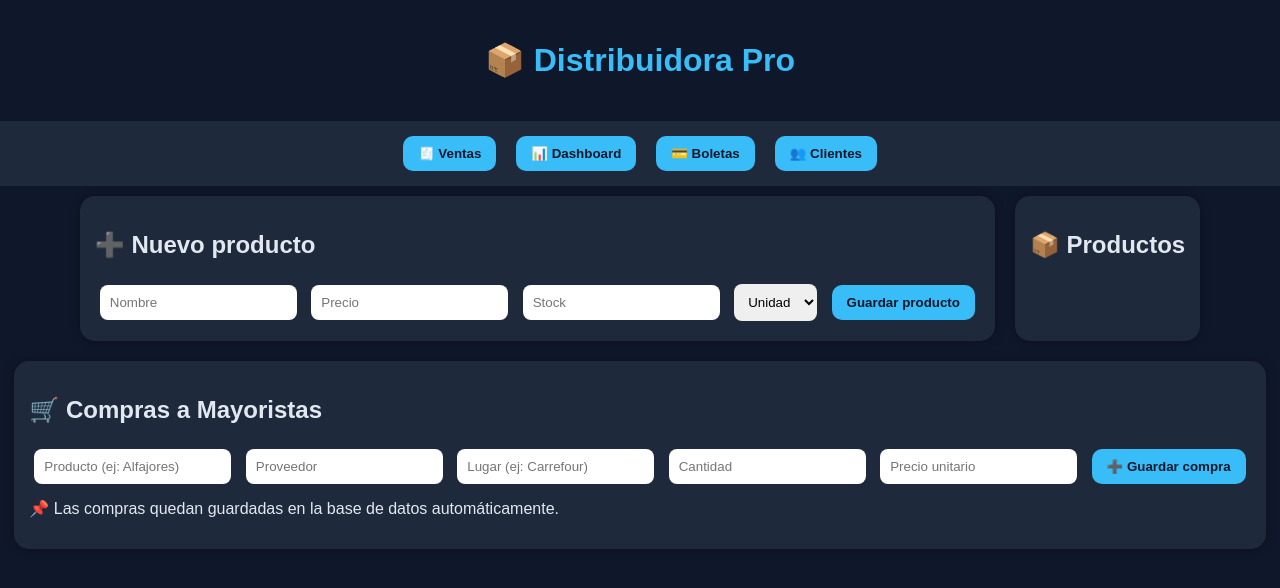
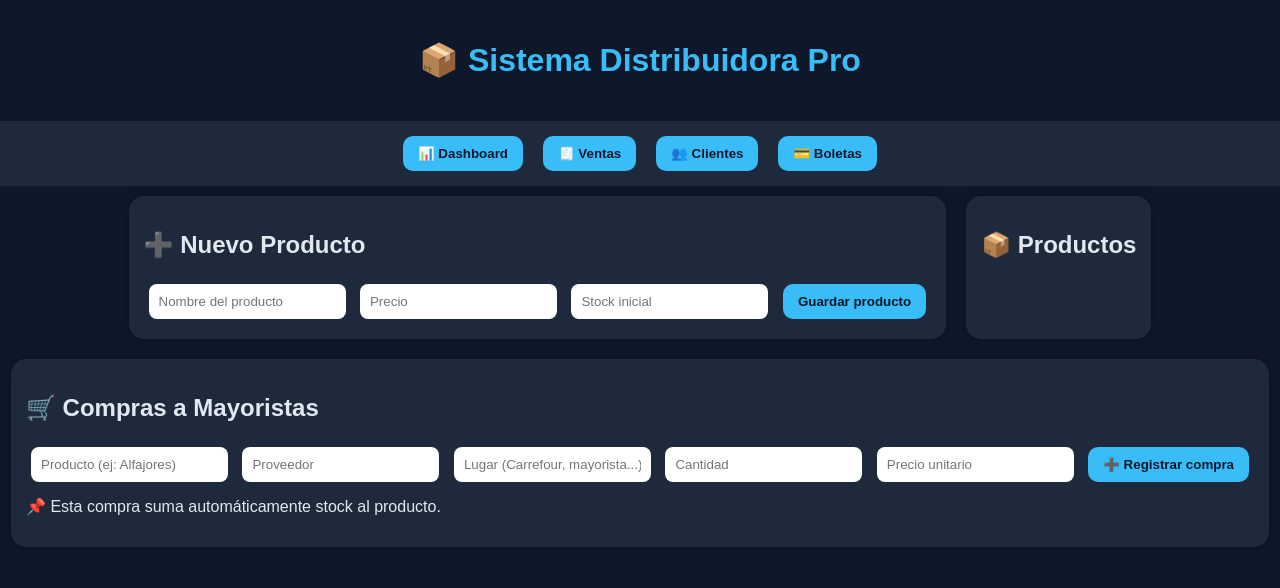
Before and after one commit to nicomartinezytm-pixel/distribuidora, a Flask app: page / in a window 1280 px wide. Shown: the top 588 px of the page. Run offline with Flask 3, Linux system fonts and the light colour scheme; data that the repository does not hold is empty.

Commit message:
Update index.html

```diff
--- a/templates/index.html
+++ b/templates/index.html
@@ -7,73 +7,51 @@
 
 <body>
 
-<h1>📦 Distribuidora Pro</h1>
+<h1>📦 Sistema Distribuidora Pro</h1>
 
+<!-- ================= NAV ================= -->
 <div class="nav">
+    <a href="/dashboard"><button>📊 Dashboard</button></a>
     <a href="/vender"><button>🧾 Ventas</button></a>
-    <a href="/dashboard"><button>📊 Dashboard</button></a>
+    <a href="/clientes"><button>👥 Clientes</button></a>
     <a href="/boletas"><button>💳 Boletas</button></a>
-    <a href="/clientes"><button>👥 Clientes</button></a>
 </div>
 
 <div class="container">
 
-    <!-- ========================= -->
-    <!-- ➕ PRODUCTOS -->
-    <!-- ========================= -->
-
+    <!-- ================= PRODUCTOS ================= -->
     <div class="card">
-        <h2>➕ Nuevo producto</h2>
+        <h2>➕ Nuevo Producto</h2>
 
         <form method="POST" action="/agregar_producto">
 
-            <input name="nombre" placeholder="Nombre">
+            <input name="nombre" placeholder="Nombre del producto">
             <input name="precio" placeholder="Precio">
-            <input name="stock" placeholder="Stock">
-
-            <select name="tipo_precio" id="tipo" onchange="mostrar()">
-                <option value="unidad">Unidad</option>
-                <option value="cantidad">Pack</option>
-                <option value="oferta">Oferta</option>
-            </select>
-
-            <div id="extra1" style="display:none;">
-                <input name="unidades" placeholder="Unidades pack">
-            </div>
-
-            <div id="extra2" style="display:none;">
-                <input name="oferta_unidades" placeholder="Ej: 3x2">
-            </div>
+            <input name="stock" placeholder="Stock inicial">
 
             <button>Guardar producto</button>
 
         </form>
     </div>
 
-    <!-- ========================= -->
-    <!-- 📦 PRODUCTOS -->
-    <!-- ========================= -->
-
+    <!-- ================= LISTA PRODUCTOS ================= -->
     <div class="card">
         <h2>📦 Productos</h2>
 
         {% for p in productos %}
         <div class="card">
             <b>{{p['nombre']}}</b><br>
-                💰 ${{p['precio']}}<br>
+            💰 Precio: ${{p['precio']}}<br>
             📦 Stock: {{p['stock']}}<br>
 
             <a href="/eliminar_producto/{{p['id']}}">
-                    <button>❌ borrar</button>
+                <button>❌ Eliminar</button>
             </a>
         </div>
         {% endfor %}
     </div>
 
-    <!-- ========================= -->
-    <!-- 🛒 COMPRAS A MAYORISTAS -->
-    <!-- ========================= -->
-
+    <!-- ================= COMPRAS ================= -->
     <div class="card">
         <h2>🛒 Compras a Mayoristas</h2>
 
@@ -81,36 +59,20 @@
 
             <input name="producto" placeholder="Producto (ej: Alfajores)">
             <input name="proveedor" placeholder="Proveedor">
-            <input name="lugar" placeholder="Lugar (ej: Carrefour)">
+            <input name="lugar" placeholder="Lugar (Carrefour, mayorista...)">
             <input name="cantidad" placeholder="Cantidad">
             <input name="precio" placeholder="Precio unitario">
 
-            <button>➕ Guardar compra</button>
+            <button>➕ Registrar compra</button>
 
         </form>
 
         <p style="margin-top:10px;">
-            📌 Las compras quedan guardadas en la base de datos automáticamente.
+            📌 Esta compra suma automáticamente stock al producto.
         </p>
     </div>
 
 </div>
 
-<script>
-function mostrar(){
-    let t = document.getElementById("tipo").value;
-
-    document.getElementById("extra1").style.display = "none";
-    document.getElementById("extra2").style.display = "none";
-
-    if(t=="cantidad"){
-        document.getElementById("extra1").style.display = "block";
-    }
-    if(t=="oferta"){
-        document.getElementById("extra2").style.display = "block";
-    }
-}
-</script>
-
 </body>
 </html>
```
Lines whose indentation alone changed are shown as unchanged.
